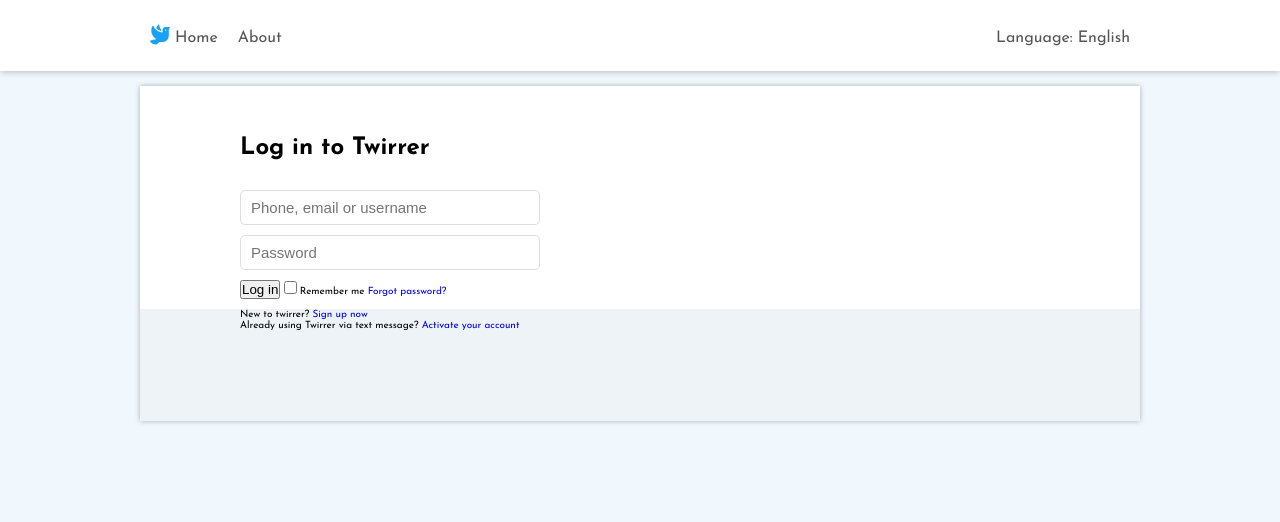
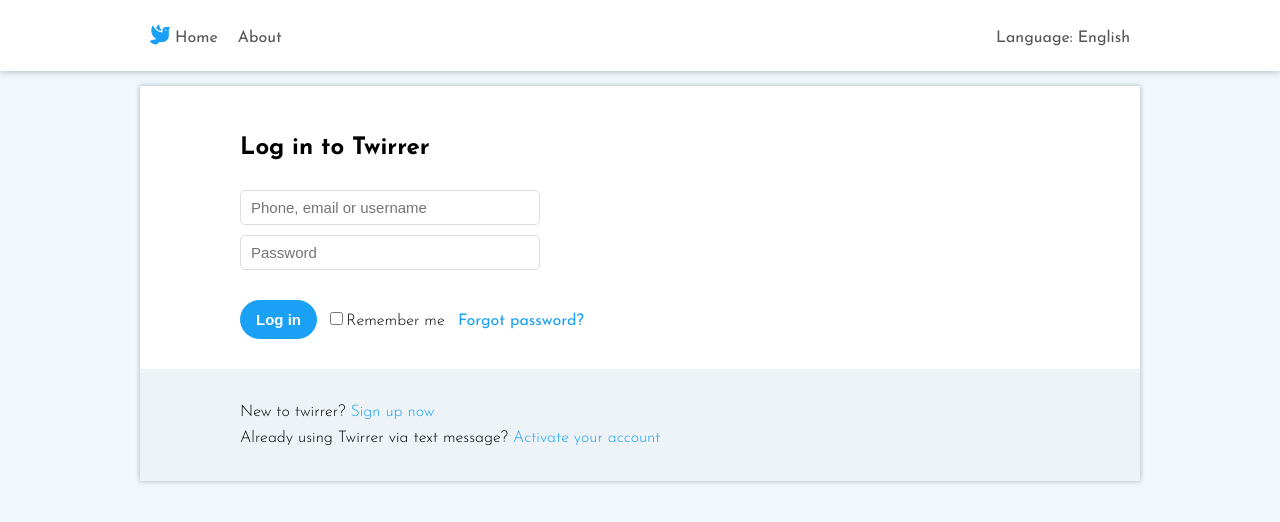
Before and after one commit to Isrealsix/twiterClone, a website: page index.html in a window 1280 px wide. Drawn offline with Linux system fonts and the light colour scheme.

Commit message:
login page completed

```diff
--- a/sass/pages/_login.scss
+++ b/sass/pages/_login.scss
@@ -103,6 +103,34 @@
 						background-color: #d9ebf7;
 					}
 				}
+
+				&__group {
+					margin-top: 2rem;
+
+					button {
+						padding: 1rem 1.5rem;
+						background-color: var(--color-secondary);
+						color: var(--color-white);
+						border-radius: 4rem;
+						border: 0.1rem solid var(--color-secondary);
+						font-size: 1.5rem;
+						font-weight: bold;
+						margin-right: 1rem;
+						cursor: pointer;
+					}
+
+					label {
+						font-size: 1.6rem;
+						cursor: pointer;
+						font-weight: 300;
+						margin-right: 1rem;
+					}
+
+					a {
+						font-size: 1.6rem;
+						color: var(--color-secondary);
+					}
+				}
 			}
 		}
 
@@ -111,6 +139,20 @@
 			grid-row: 2 / -1;
 			background-color: #edf3f7;
 			padding-left: 10rem;
+			display: flex;
+			flex-direction: column;
+			justify-content: center;
+			margin-top: 2rem;
+
+			p {
+				font-size: 1.6rem;
+				font-weight: 300;
+				margin: 0.5rem 0;
+			}
+
+			a {
+				color: var(--color-secondary);
+			}
 		}
 	}
 }
```
Also changed, not shown: css/style.css.
